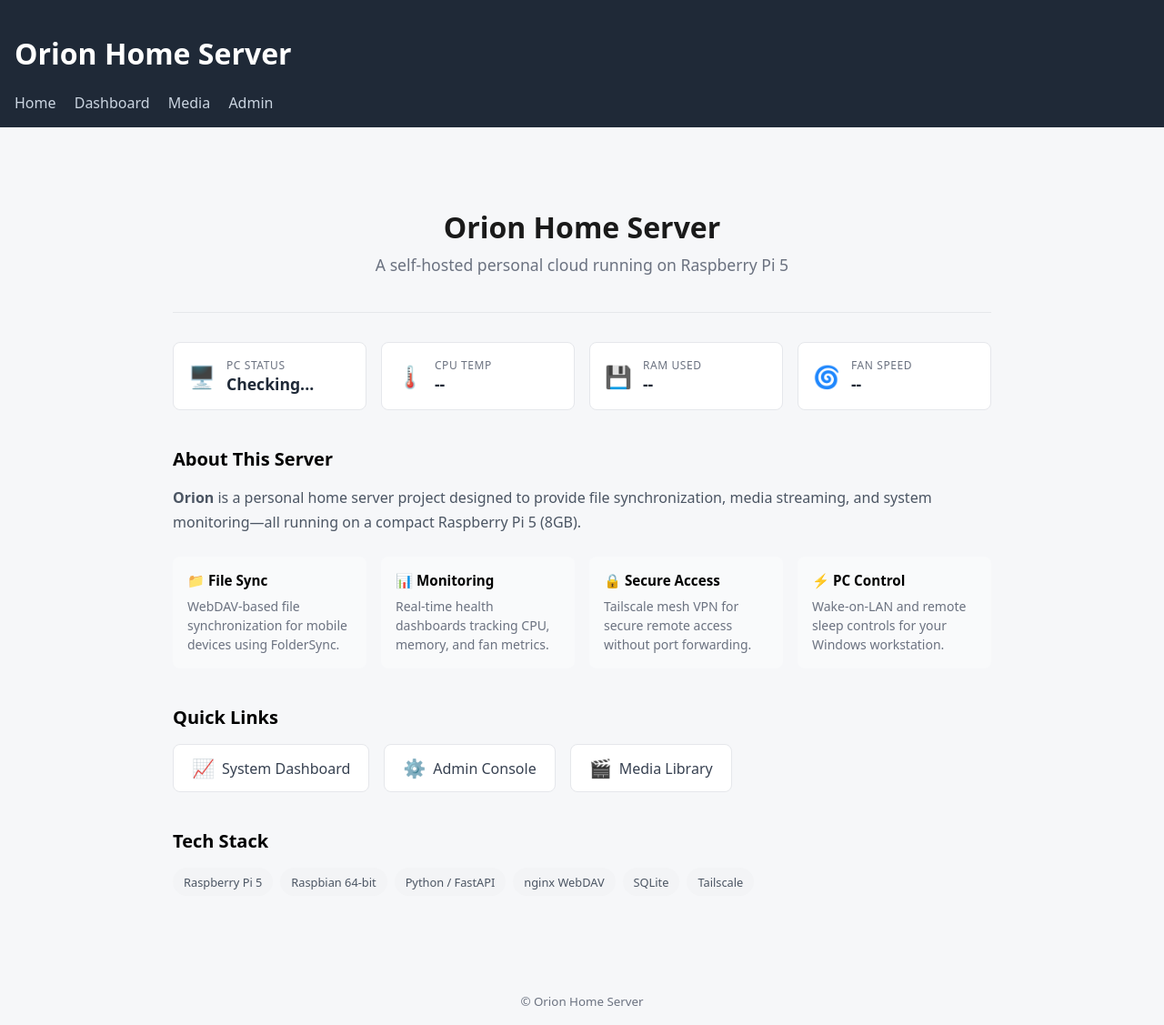
After one commit to orionnishu/orion-app, a FastAPI app: template app/templates/home.html in a window 1280 px wide. The commit adds this page. Shown: the whole page at 91% size. Run offline with FastAPI, Linux system fonts and the light colour scheme; the template is opened without the code that fills it, so the values that code supplies are empty.

Commit message:
feat: Add professional homepage with About section and quick stats
- New home.html with hero, status cards, about section, features, quick links
- New home.css with professional minimal styling
- Homepage shows live PC status, CPU temp, RAM, fan speed
- Dashboard moved to /dashboard route only
- Base template updated with home.css link

```diff
--- a/app/main.py
+++ b/app/main.py
@@ -64,8 +64,8 @@ def pc_status():
 @app.get("/", response_class=HTMLResponse)
 def home(request: Request, user: str = Depends(authenticate)):
     return templates.TemplateResponse(
-        "dashboard.html",
-        {"request": request, "title": "Dashboard"}
+        "home.html",
+        {"request": request, "title": "Home"}
     )
 
 @app.get("/dashboard", response_class=HTMLResponse)
--- /dev/null
+++ b/app/static/home.css
@@ -0,0 +1,171 @@
+/* Home Page Styles */
+
+.home-container {
+    max-width: 900px;
+    margin: 0 auto;
+    padding: 2rem 1.5rem;
+}
+
+/* Hero */
+.hero {
+    text-align: center;
+    padding: 2rem 0 2.5rem;
+    border-bottom: 1px solid #e5e7eb;
+    margin-bottom: 2rem;
+}
+
+.hero h1 {
+    font-size: 2rem;
+    font-weight: 700;
+    color: #1a1a1a;
+    margin: 0 0 0.5rem 0;
+}
+
+.hero .tagline {
+    font-size: 1.1rem;
+    color: #6b7280;
+    margin: 0;
+}
+
+/* Status Cards */
+.status-cards {
+    display: grid;
+    grid-template-columns: repeat(auto-fit, minmax(180px, 1fr));
+    gap: 1rem;
+    margin-bottom: 2.5rem;
+}
+
+.status-card {
+    display: flex;
+    align-items: center;
+    gap: 0.75rem;
+    padding: 1rem;
+    background: #fff;
+    border: 1px solid #e5e7eb;
+    border-radius: 8px;
+}
+
+.status-icon {
+    font-size: 1.5rem;
+}
+
+.status-label {
+    display: block;
+    font-size: 0.75rem;
+    color: #6b7280;
+    text-transform: uppercase;
+    letter-spacing: 0.05em;
+}
+
+.status-value {
+    font-size: 1.1rem;
+    font-weight: 600;
+    color: #1f2937;
+}
+
+/* About */
+.about {
+    margin-bottom: 2.5rem;
+}
+
+.about h2 {
+    font-size: 1.25rem;
+    font-weight: 600;
+    margin: 0 0 1rem 0;
+}
+
+.about>p {
+    color: #4b5563;
+    line-height: 1.7;
+    margin: 0 0 1.5rem 0;
+}
+
+.features {
+    display: grid;
+    grid-template-columns: repeat(auto-fit, minmax(200px, 1fr));
+    gap: 1rem;
+}
+
+.feature {
+    padding: 1rem;
+    background: #f9fafb;
+    border-radius: 8px;
+}
+
+.feature h3 {
+    font-size: 0.95rem;
+    font-weight: 600;
+    margin: 0 0 0.5rem 0;
+}
+
+.feature p {
+    font-size: 0.875rem;
+    color: #6b7280;
+    margin: 0;
+    line-height: 1.5;
+}
+
+/* Quick Links */
+.quick-links {
+    margin-bottom: 2.5rem;
+}
+
+.quick-links h2 {
+    font-size: 1.25rem;
+    font-weight: 600;
+    margin: 0 0 1rem 0;
+}
+
+.links {
+    display: flex;
+    gap: 1rem;
+    flex-wrap: wrap;
+}
+
+.link-card {
+    display: flex;
+    align-items: center;
+    gap: 0.5rem;
+    padding: 0.75rem 1.25rem;
+    background: #fff;
+    border: 1px solid #e5e7eb;
+    border-radius: 8px;
+    text-decoration: none;
+    color: #374151;
+    font-weight: 500;
+    transition: all 0.15s;
+}
+
+.link-card:hover {
+    border-color: #2563eb;
+    color: #2563eb;
+}
+
+.link-icon {
+    font-size: 1.25rem;
+}
+
+/* Tech Stack */
+.tech-stack {
+    margin-bottom: 2rem;
+}
+
+.tech-stack h2 {
+    font-size: 1.25rem;
+    font-weight: 600;
+    margin: 0 0 1rem 0;
+}
+
+.tech-items {
+    display: flex;
+    flex-wrap: wrap;
+    gap: 0.5rem;
+}
+
+.tech-badge {
+    padding: 0.4rem 0.75rem;
+    background: #f3f4f6;
+    border-radius: 20px;
+    font-size: 0.8rem;
+    color: #4b5563;
+}
--- a/app/templates/base.html
+++ b/app/templates/base.html
@@ -6,6 +6,7 @@
     <title>{{ title or "Orion Home Server" }}</title>
     <link rel="stylesheet" href="/static/style.css">
     <link rel="stylesheet" href="/static/admin.css">
+    <link rel="stylesheet" href="/static/home.css">
 </head>
 
 <body>
--- /dev/null
+++ b/app/templates/home.html
@@ -0,0 +1,140 @@
+{% extends "base.html" %}
+
+{% block content %}
+<div class="home-container">
+    <!-- Hero Section -->
+    <section class="hero">
+        <h1>Orion Home Server</h1>
+        <p class="tagline">A self-hosted personal cloud running on Raspberry Pi 5</p>
+    </section>
+
+    <!-- Quick Status -->
+    <section class="status-cards">
+        <div class="status-card">
+            <span class="status-icon">🖥️</span>
+            <div>
+                <span class="status-label">PC Status</span>
+                <span class="status-value" id="pc-status">Checking...</span>
+            </div>
+        </div>
+        <div class="status-card">
+            <span class="status-icon">🌡️</span>
+            <div>
+                <span class="status-label">CPU Temp</span>
+                <span class="status-value" id="cpu-temp">--</span>
+            </div>
+        </div>
+        <div class="status-card">
+            <span class="status-icon">💾</span>
+            <div>
+                <span class="status-label">RAM Used</span>
+                <span class="status-value" id="ram-used">--</span>
+            </div>
+        </div>
+        <div class="status-card">
+            <span class="status-icon">🌀</span>
+            <div>
+                <span class="status-label">Fan Speed</span>
+                <span class="status-value" id="fan-speed">--</span>
+            </div>
+        </div>
+    </section>
+
+    <!-- About Section -->
+    <section class="about">
+        <h2>About This Server</h2>
+        <p>
+            <strong>Orion</strong> is a personal home server project designed to provide
+            file synchronization, media streaming, and system monitoring—all running on
+            a compact Raspberry Pi 5 (8GB).
+        </p>
+
+        <div class="features">
+            <div class="feature">
+                <h3>📁 File Sync</h3>
+                <p>WebDAV-based file synchronization for mobile devices using FolderSync.</p>
+            </div>
+            <div class="feature">
+                <h3>📊 Monitoring</h3>
+                <p>Real-time health dashboards tracking CPU, memory, and fan metrics.</p>
+            </div>
+            <div class="feature">
+                <h3>🔒 Secure Access</h3>
+                <p>Tailscale mesh VPN for secure remote access without port forwarding.</p>
+            </div>
+            <div class="feature">
+                <h3>⚡ PC Control</h3>
+                <p>Wake-on-LAN and remote sleep controls for your Windows workstation.</p>
+            </div>
+        </div>
+    </section>
+
+    <!-- Quick Links -->
+    <section class="quick-links">
+        <h2>Quick Links</h2>
+        <div class="links">
+            <a href="/dashboard" class="link-card">
+                <span class="link-icon">📈</span>
+                <span>System Dashboard</span>
+            </a>
+            <a href="/admin" class="link-card">
+                <span class="link-icon">⚙️</span>
+                <span>Admin Console</span>
+            </a>
+            <a href="/media" class="link-card">
+                <span class="link-icon">🎬</span>
+                <span>Media Library</span>
+            </a>
+        </div>
+    </section>
+
+    <!-- Tech Stack -->
+    <section class="tech-stack">
+        <h2>Tech Stack</h2>
+        <div class="tech-items">
+            <span class="tech-badge">Raspberry Pi 5</span>
+            <span class="tech-badge">Raspbian 64-bit</span>
+            <span class="tech-badge">Python / FastAPI</span>
+            <span class="tech-badge">nginx WebDAV</span>
+            <span class="tech-badge">SQLite</span>
+            <span class="tech-badge">Tailscale</span>
+        </div>
+    </section>
+</div>
+
+<script>
+    // Fetch quick stats
+    async function loadHomeStats() {
+        try {
+            // PC Status
+            const pcRes = await fetch('/api/pc-status');
+            const pcData = await pcRes.json();
+            const pcEl = document.getElementById('pc-status');
+            pcEl.textContent = pcData.online ? 'Online' : 'Offline';
+            pcEl.style.color = pcData.online ? '#059669' : '#dc2626';
+
+            // Latest metrics
+            const metrics = ['cpu-temp', 'ram-used', 'fan-rpm'];
+            for (const metric of metrics) {
+                const res = await fetch(`/api/metrics/${metric}?window=1h`);
+                const data = await res.json();
+                if (data.values && data.values.length > 0) {
+                    const latest = data.values[data.values.length - 1];
+                    if (metric === 'cpu-temp') {
+                        document.getElementById('cpu-temp').textContent = latest.toFixed(1) + '°C';
+                    } else if (metric === 'ram-used') {
+                        document.getElementById('ram-used').textContent = latest.toFixed(0) + ' MB';
+                    } else if (metric === 'fan-rpm') {
+                        document.getElementById('fan-speed').textContent = latest.toFixed(0) + ' RPM';
+                    }
+                }
+            }
+        } catch (e) {
+            console.error('Failed to load stats', e);
+        }
+    }
+
+    loadHomeStats();
+    setInterval(loadHomeStats, 30000);
+</script>
+{% endblock %}
```
